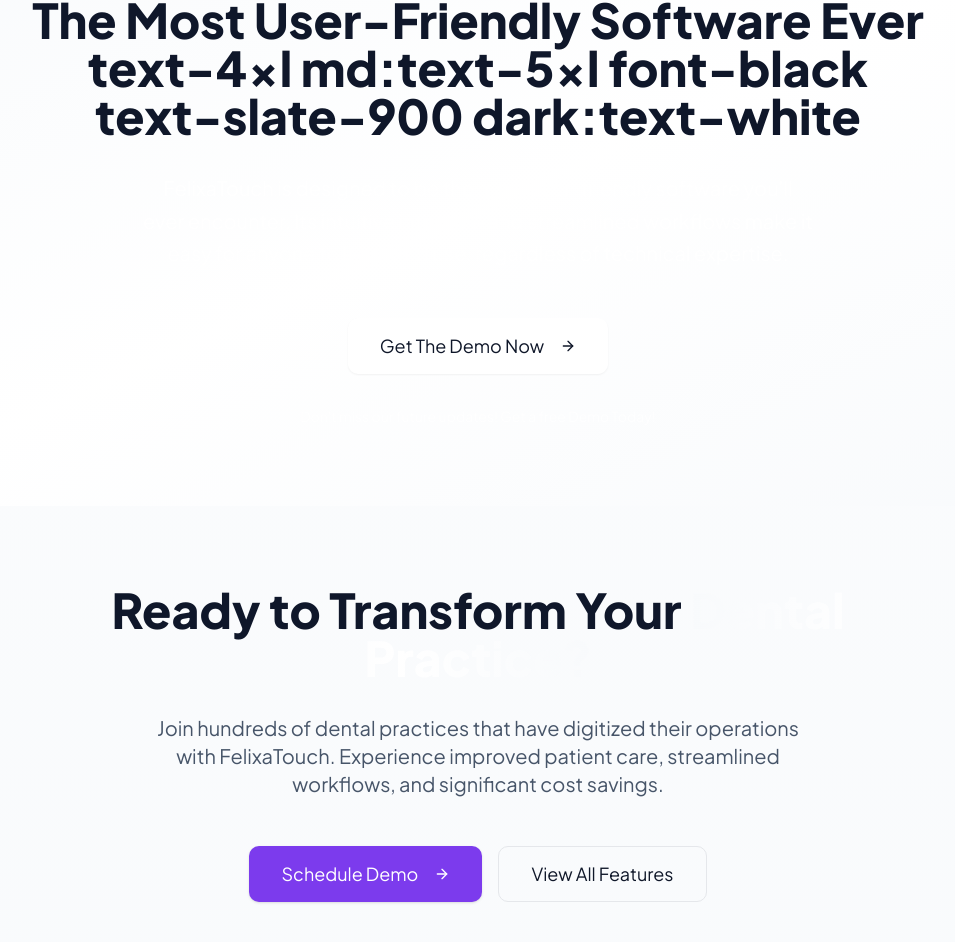
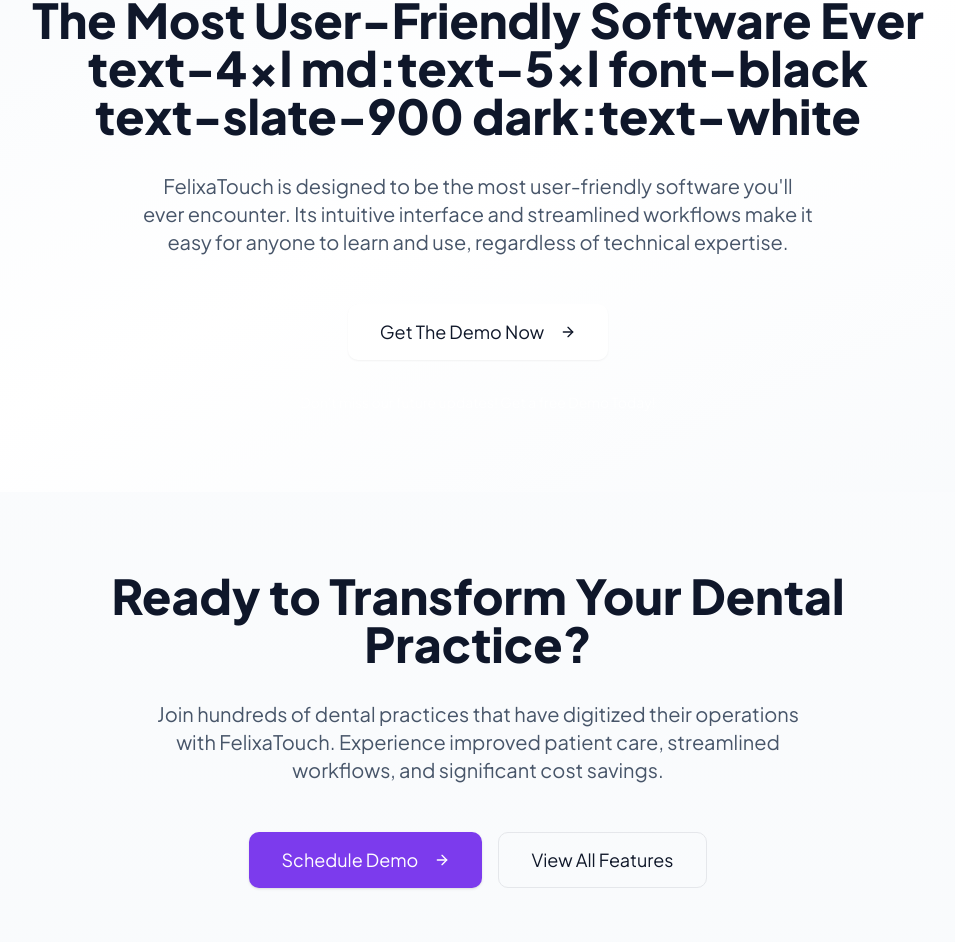
Before and after one commit to sahircmr/Felixatouch-softgen, a Next.js app: page /dental-clinic-management-software in a window 1280 px wide. Shown: the part 5223-6165 px from the top of the page, without its empty margins (162-1117 px from the left). Built offline with nearby package versions, Linux system fonts and the light colour scheme.

Commit message:
Edit /src/pages/dental-clinic-management-software.tsx

```diff
--- a/src/pages/dental-clinic-management-software.tsx
+++ b/src/pages/dental-clinic-management-software.tsx
@@ -416,11 +416,11 @@
           <section className="py-20 px-4 bg-gradient-to-br from-brand-primary to-emerald-600">
             <div className="max-w-4xl mx-auto text-center space-y-8">
               <h2 className="text-4xl md:text-5xl font-black text-slate-900 dark:text-white">
-                              The Most User-Friendly Software Ever
+                The Most User-Friendly Software Ever
                 text-4xl md:text-5xl font-black text-slate-900 dark:text-white
               </h2>
 
-              <p className="text-xl text-white/90 max-w-2xl mx-auto leading-relaxed">
+                <p className="text-xl text-slate-600 dark:text-slate-300 max-w-2xl mx-auto">
                 FelixaTouch is designed to be the most user-friendly software you'll ever encounter. Its intuitive interface and streamlined workflows make it easy for anyone to learn and use, regardless of technical expertise.
               </p>
 
@@ -441,10 +441,7 @@
           <section className="py-20 px-4">
             <div className="max-w-4xl mx-auto text-center space-y-8">
               <h2 className="text-4xl md:text-5xl font-black text-slate-900 dark:text-white">
-                Ready to Transform Your{" "}
-                <span className="text-transparent bg-clip-text bg-gradient-to-r from-brand-primary to-emerald-600">
-                  Dental Practice?
-                </span>
+                Ready to Transform Your Dental Practice?
               </h2>
 
               <p className="text-xl text-slate-600 dark:text-slate-300 max-w-2xl mx-auto">
```
